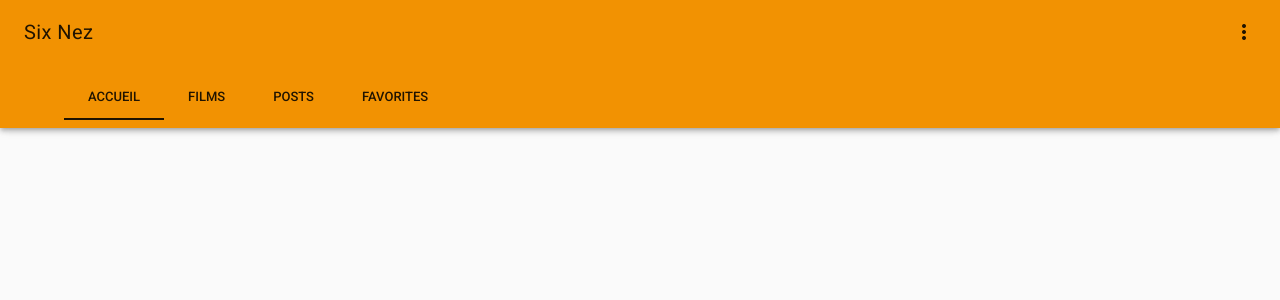
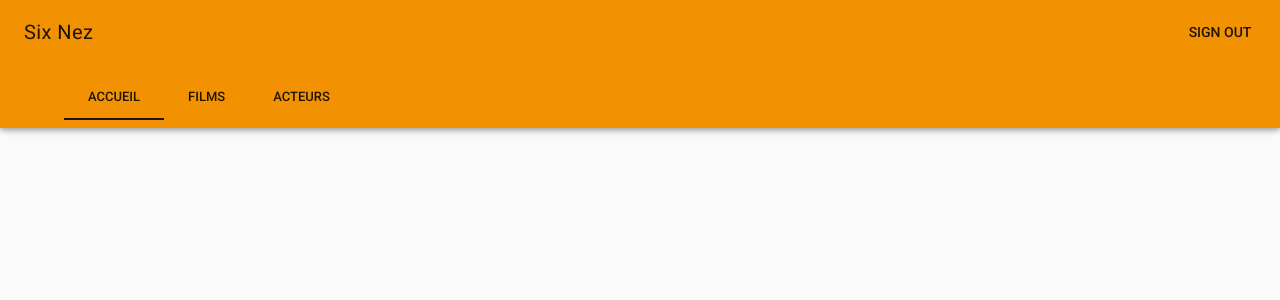
Before and after one commit to AlexandreBRUHAT/SixNez_Front, a Vue app: page / in a window 1280 px wide. Shown: the top 300 px of the page. Built offline with nearby package versions, Linux system fonts and the light colour scheme.

Commit message:
:boom: Wow

```diff
--- a/package.json
+++ b/package.json
@@ -3,7 +3,7 @@
   "version": "0.1.0",
   "private": true,
   "scripts": {
-    "serve": "vue-cli-service serve",
+    "serve": "vue-cli-service serve --port 4200",
     "build": "vue-cli-service build",
     "lint": "vue-cli-service lint"
   },
--- /dev/null
+++ b/src/components/Acteurs.vue
@@ -0,0 +1,15 @@
+<template>
+    <div>
+
+    </div>
+</template>
+
+<script>
+    export default {
+        name: "Acteurs"
+    }
+</script>
+
+<style scoped>
+
+</style>
--- /dev/null
+++ b/src/components/Films.vue
@@ -0,0 +1,13 @@
+<template>
+    <div></div>
+</template>
+
+<script>
+    export default {
+        name: "Films"
+    }
+</script>
+
+<style scoped>
+
+</style>
--- /dev/null
+++ b/src/components/Login.vue
@@ -0,0 +1,13 @@
+<template>
+    <div></div>
+</template>
+
+<script>
+    export default {
+        name: "Login"
+    }
+</script>
+
+<style scoped>
+
+</style>
--- a/src/components/NavBar.vue
+++ b/src/components/NavBar.vue
@@ -2,23 +2,28 @@
     <div id="navbar" class="page-container md-layout-column">
         <md-toolbar class="md-primary">
             <div class="md-toolbar-row">
-                <div class="md-toolbar-section-start">
+                <div class="md-toolbar-section-start" @click="navigate('/')">
                     <span class="md-title">Six Nez</span>
                 </div>
 
                 <div class="md-toolbar-section-end">
-                    <md-button class="md-icon-button">
-                        <md-icon>more_vert</md-icon>
+                    <md-button class="md-accent" @click="navigate('/login')" v-if="!connected">
+                        Login
+                    </md-button>
+                    <md-button @click="navigate('/signin')" v-if="!connected">
+                        Sign In
+                    </md-button>
+                    <md-button @click="disconnect()" v-if="connected">
+                        Sign Out
                     </md-button>
                 </div>
             </div>
 
-            <div class="md-toolbar-row">
+            <div class="md-toolbar-row" v-if="connected">
                 <md-tabs class="md-primary">
-                    <md-tab id="tab-home" md-label="Accueil"></md-tab>
-                    <md-tab id="tab-pages" md-label="Films"></md-tab>
-                    <md-tab id="tab-posts" md-label="Posts"></md-tab>
-                    <md-tab id="tab-favorites" md-label="Favorites"></md-tab>
+                    <md-tab id="tab-home" md-label="Accueil" @click="navigate('/')"></md-tab>
+                    <md-tab id="tab-films" md-label="Films" @click="navigate('/films')"></md-tab>
+                    <md-tab id="tab-acteurs" md-label="Acteurs" @click="navigate('/acteurs')"></md-tab>
                 </md-tabs>
             </div>
         </md-toolbar>
@@ -31,6 +36,16 @@
         data: () => ({
         }),
         methods: {
+            navigate(route) {
+                if (route != this.$router.currentRoute.path)
+                    this.$router.push(route)
+            },
+            connected() {
+                return window.localStorage != null && window.localStorage.getItem('token') != null
+            },
+            disconnect() {
+                window.localStorage.removeItem('token')
+            }
         }
     }
 </script>
--- /dev/null
+++ b/src/components/SignIn.vue
@@ -0,0 +1,13 @@
+<template>
+    <div></div>
+</template>
+
+<script>
+    export default {
+        name: "Register"
+    }
+</script>
+
+<style scoped>
+
+</style>
--- a/src/styles/global.scss
+++ b/src/styles/global.scss
@@ -1,16 +1,16 @@
-$color-main: #F29202;
-$color-scnd: #100007;
-$color-thrd: #FFFFFA;
-$color-qrtr: #F7C375;
+$color-primary: #f29202;
+$color-secondary: #f7c375;
+$color-white: #fffffa;
+$color-black: #100007;
 
 @import "~vue-material/dist/theme/engine";
 
 @include md-register-theme("default", (
-        primary: $color-main,
-        accent: $color-scnd,
-        background: $color-main,
-        toolbarvariant: $color-main,
-        text-primary-on-background-variant: $color-main
+        primary: $color-primary,
+        accent: $color-secondary,
+        background: $color-white,
+        toolbarvariant: $color-secondary,
+        text-primary-on-background-variant: $color-secondary
 ));
 
 @import "~vue-material/dist/theme/all";
```
Also changed, not shown: src/routes.js (+9 -1 lines), 1 other file (tests, documents, lock files or other folders).
